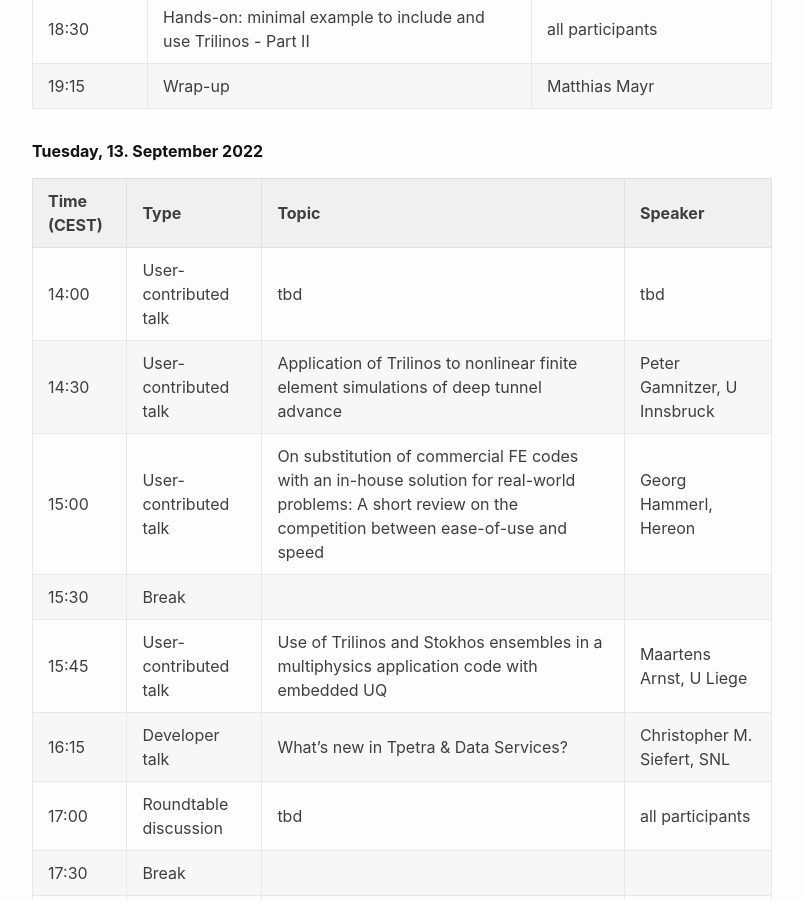
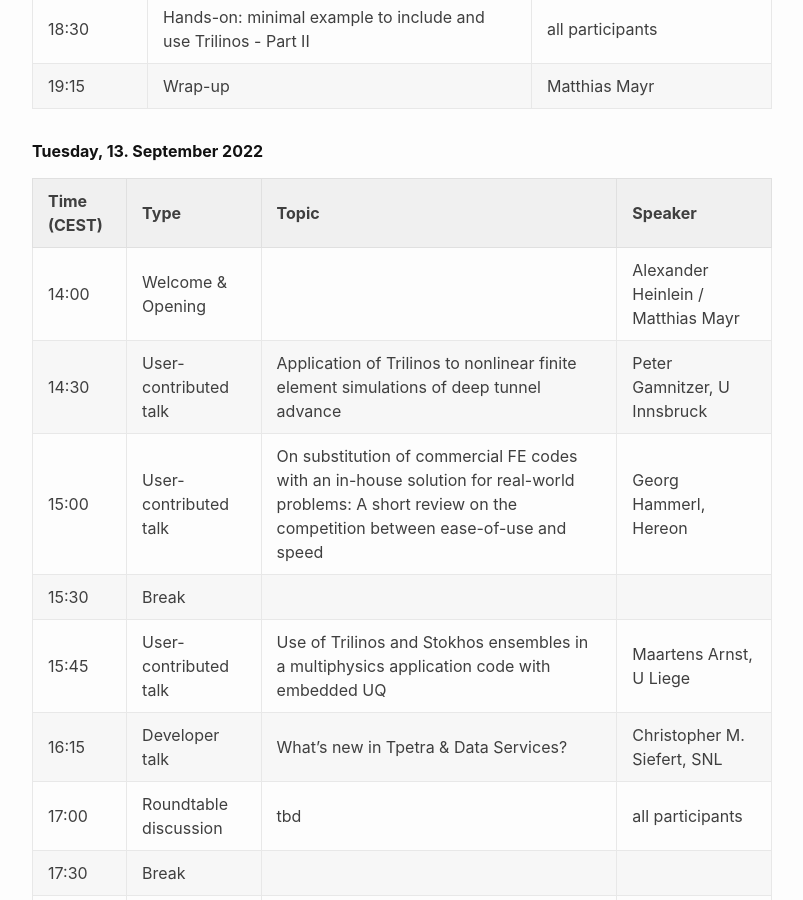
Before and after one commit to EuroTUG/eurotug.github.io, a Jekyll site: the page built from index.md, in a window 1280 px wide and 900 px high, scrolled down 2137 px. Shown: the whole window, without its empty margins (238-1041 px from the left). Built offline with Jekyll 4.4.1, drawn with Linux system fonts in a browser that asks for light colours.

Commit message:
Add a welcome session at beginning of 1. day

```diff
--- a/index.md
+++ b/index.md
@@ -85,7 +85,7 @@ Here's the tentative schedule:
 
 | Time (CEST) | Type | Topic | Speaker |
 | ----------- | ----------- | ----------- | ----------- |
-| 14:00 | User-contributed talk | tbd | tbd |
+| 14:00 | Welcome & Opening | | Alexander Heinlein / Matthias Mayr |
 | 14:30 | User-contributed talk | Application of Trilinos to nonlinear finite element simulations of deep tunnel advance | Peter Gamnitzer, U Innsbruck |
 | 15:00 | User-contributed talk | On substitution of commercial FE codes with an in-house solution for real-world problems: A short review on the competition between ease-of-use and speed | Georg Hammerl, Hereon |
 | 15:30 | Break | | |
```
